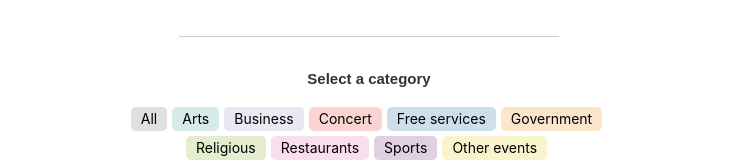
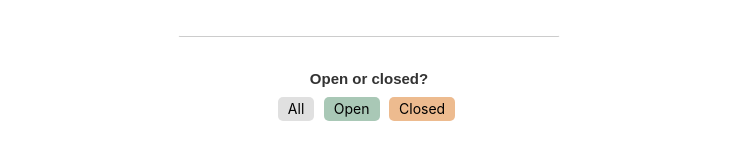
Before and after one commit to striblab/202003-cancellations, a Svelte app: page / in a window 1280 px wide. Shown: the part 661-828 px from the top of the page, without its empty margins (271-1008 px from the left). Built offline with nearby package versions, Linux system fonts and the light colour scheme; no server answers; some icons are missing; a web font is replaced by a local one.

Commit message:
open/closed buttons

```diff
--- a/src/App.svelte
+++ b/src/App.svelte
@@ -37,7 +37,10 @@
   // props
   export let events;
   export let categories = ['all', 'arts', 'business', 'concert', 'free', 'gov', 'religious', 'restaurant', 'sports', 'other']
+  export let closed = ['Suspended/Postponed', 'Cancelled', 'Closed']
+  export let open = ['Open', 'Other']
   export let checked_cats = [];
+  export let checked_status = [];
   export let scrollY;
   export let y_from_top;
 
@@ -71,39 +74,22 @@
   			match = false;
   		}
 
+      if (checked_status.length == 0 || checked_status == 'All') {
+        match = true;
+      }
+      else if (checked_status == 'Closed' && open.includes(event.status)) {
+        match = false;
+      }
+      else if (checked_status == 'Open' && closed.includes(event.status)) {
+        match = false;
+      }
+
       let search_blob = event.event_name + ' ' + event.city + ' ' + event.venue;
       if (search_term != '' && search_blob.toLowerCase().indexOf(search_term.toLowerCase()) === -1) {
   			match = false;
   		}
-
   		return match;
-
     })
-
-    console.log(filteredEvents)
-
-    // if (search_term.length > 2) {
-    //   search = true
-    // }
-    // else {
-    //   search = false
-    // }
-    //
-    // if (search) {
-    //     filteredEvents = events.filter(function(d) {
-    //       return d.event_name.includes(search_term)
-    //     })
-    //     console.log(filteredEvents)
-    // }
-    //
-    // if (checked_cats.length == 0 || checked_cats == 'all') {
-    //   filteredEvents = events;
-    // }
-    // else {
-    //   filteredEvents = events.filter(function(d) {
-    //     return d.category === checked_cats;
-    //   })
-    // }
   }
 
   onMount(async function() {
@@ -116,6 +102,22 @@
   <h3>Search</h3>
   <i class="strib-icon strib-search"></i>
   <input bind:value={search_term} />
+</div>
+
+<div class="statusFilter">
+  <h3>Open or closed?</h3>
+  <div class="feature">
+    <input type=radio bind:group={checked_status} value="All">
+    <label class="features all">All</label>
+  </div>
+  <div class="feature">
+    <input type=radio bind:group={checked_status} value="Open">
+    <label class="features Open">Open</label>
+  </div>
+  <div class="feature">
+    <input type=radio bind:group={checked_status} value="Closed">
+    <label class="features Closed">Closed</label>
+  </div>
 </div>
 
 <div class="categorySelector">
--- a/src/Event.svelte
+++ b/src/Event.svelte
@@ -16,10 +16,6 @@
 
 </script>
 
-<style>
-
-</style>
-
 <div class="eventCard">
   <h5 class="title-{event.category}">{category_labels[event.category]}</h5>
   <h3>{event.event_name}</h3>
@@ -30,12 +26,18 @@
       {:else}
         {event.city} - <span class="open">{event.status}</span>
       {/if}
+    {:else if event.status == "Other"}
+      {#if event.venue}
+        {event.venue} - {event.status}
+      {:else}
+        {event.city} - {event.status}
+      {/if}
     {:else}
-    {#if event.venue}
-      {event.venue} - {event.status}
-    {:else}
-      {event.city} - {event.status}
-    {/if}
+      {#if event.venue}
+        {event.venue} - <span class="closed">{event.status}</span>
+      {:else}
+        {event.city} - <span class="closed">{event.status}</span>
+      {/if}
   {/if}
   </p>
   <p>{event.desc}</p>
--- a/src/scss/_buttons.scss
+++ b/src/scss/_buttons.scss
@@ -22,6 +22,12 @@ $catColorsHover: (
   restaurant: #EEB7D2,
   sports: #BA95BA,
   other: #F3E68C
+);
+
+$statusColors: (
+  all: #e0e0e0,
+  Open: #3c825970,
+  Closed: #d6640070
 );
 
 .search {
@@ -61,6 +67,77 @@ $catColorsHover: (
 	}
 }
 
+.statusFilter {
+  max-width: 500px;
+  margin: 0 auto;
+  margin-bottom: 40px;
+  text-align: center;
+
+  h3 {
+    font-size: 15px !important;
+    text-align: center;
+    margin-bottom: 10px;
+  }
+  div.feature {
+    /*width: 130px;*/
+    text-align: center;
+    display: inline-block;
+    position: relative;
+    height: auto;
+
+  input {
+      display: inline;
+      opacity: 0;
+      position: absolute;
+      z-index: 10000;
+      left: 0;
+      right: 0;
+      width: 100%;
+      height: 100%;
+      min-height: 25px;
+
+          &:hover {
+            cursor: pointer;
+          }
+          /*&:checked {
+          &::before {
+              content: '-';
+            }
+          }*/
+    }
+    input:checked + label {
+      // font-weight: bold;
+      border: 2px solid black;
+      // color: #006341;
+    }
+    input:selected + label.type {
+      // font-weight: bold;
+      // border: 2px solid #006341;
+    }
+    @each $cat, $color in $statusColors {
+      label.features.#{$cat} {
+          /*display: inline-block; */
+          // border: 1px solid #a0a0a0; /*was 006341 */
+          padding: 5px 10px 5px 10px;
+          line-height: 1;
+          margin-right: 5px;
+          margin-bottom: 5px;
+          border-radius: 5px;
+          font-size: 14px;
+          position: relative;
+          width: auto;
+          color: black;
+          background-color: $color;
+      }
+    }
+    label.features, label.type {
+      @media (min-width: 701px) {
+        font-size: 16px;
+      }
+    }
+  }
+}
+
 .categorySelector {
   max-width: 500px;
   margin: 0 auto;
@@ -70,7 +147,7 @@ $catColorsHover: (
   h3 {
     font-size: 15px !important;
     text-align: center;
-    margin-bottom: 20px;
+    margin-bottom: 10px;
   }
   div.feature {
     /*width: 130px;*/
@@ -92,7 +169,6 @@ $catColorsHover: (
 
         &:hover {
           cursor: pointer;
-          background-color: blue;
         }
         /*&:checked {
         &::before {
@@ -139,7 +215,6 @@ $catColorsHover: (
           width: auto;
           color: black;
           background-color: $color;
-
       }
     }
     label.features, label.type {
--- a/src/scss/_event.scss
+++ b/src/scss/_event.scss
@@ -55,6 +55,10 @@ $catColors: (
         color: #3c8259;
         font-weight: bold;
       }
+
+      .closed {
+        color: #d66400;
+      }
     }
 
     h3 {
```
Also changed, not shown: public/deploy.txt.
